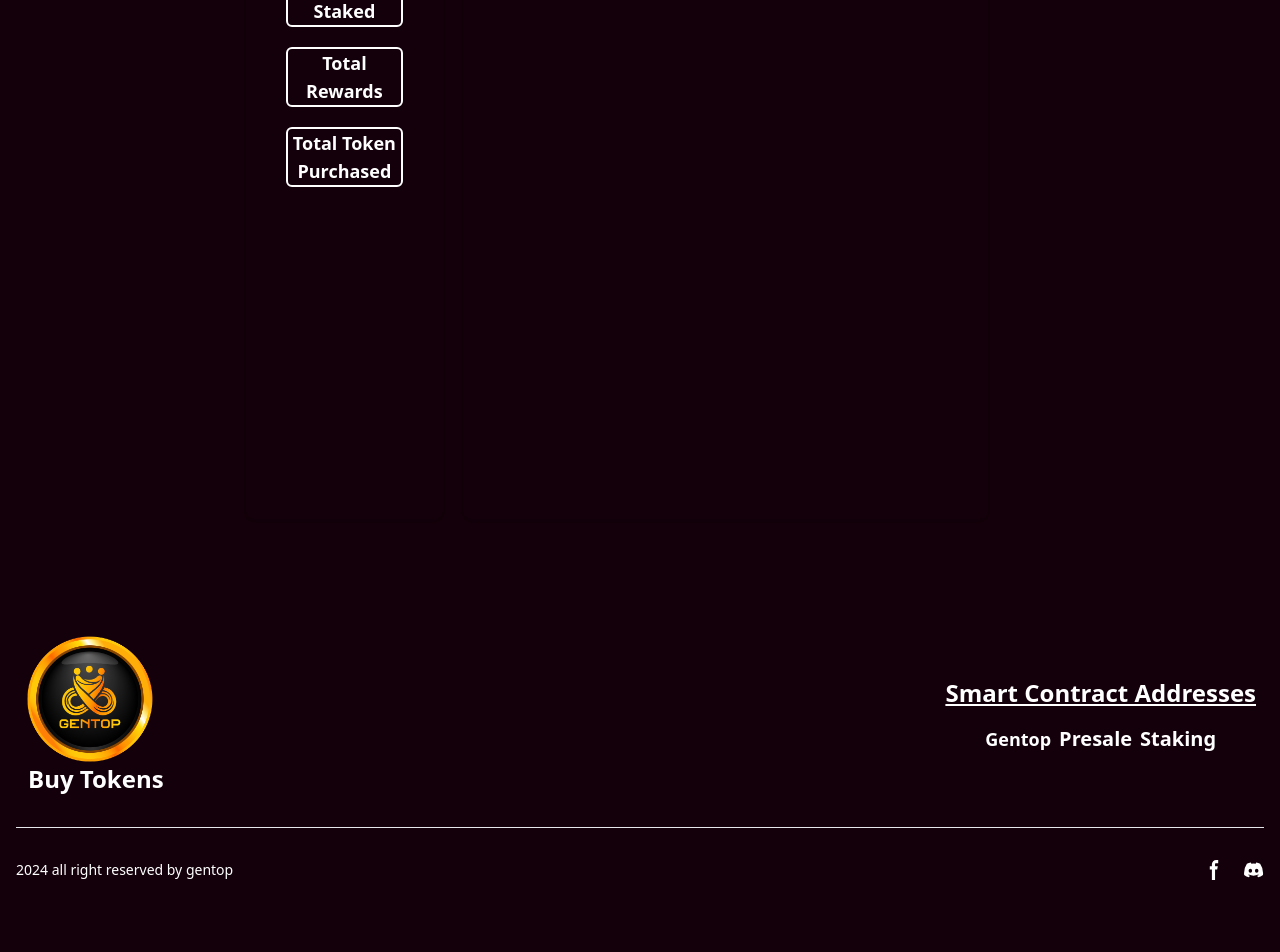
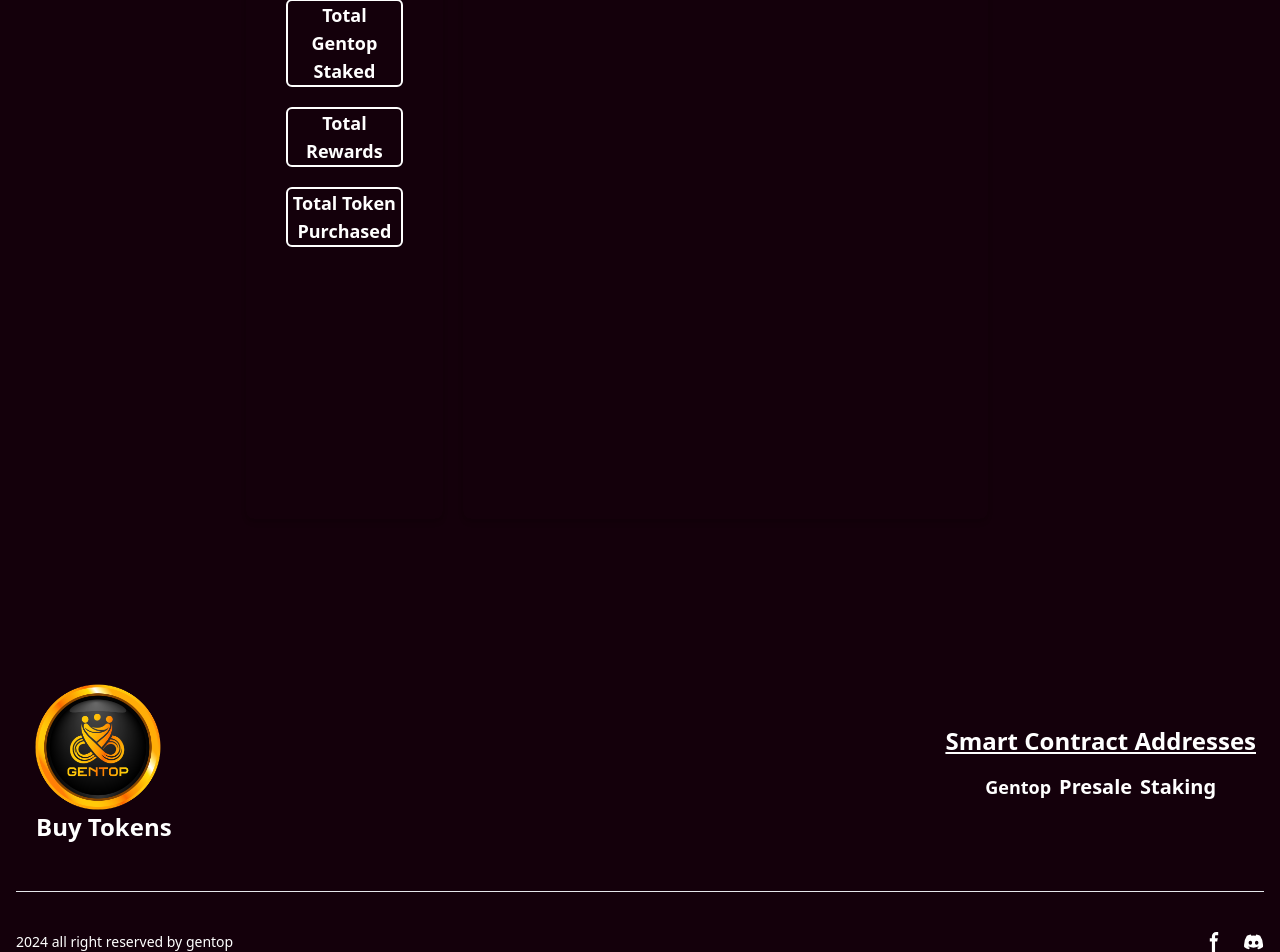
Before and after one commit to umersheikh1986/GenTOP-1, a Next.js app: page /userDashboard in a window 1280 px wide. Shown: the part 357-1309 px from the top of the page. Before the commit the page ends 1237 px from the top, so only its background shows below. Built offline with nearby package versions, Linux system fonts and the light colour scheme.

Commit message:
problem solved

```diff
--- a/src/app/component/UserDashboard1.js
+++ b/src/app/component/UserDashboard1.js
@@ -26,7 +26,7 @@ const UserDashboard1 = () => {
   const [totalPurchasedToken, settotalPurchasedToken] = useState(null);
   const [wa, setWA] = useState(walletAddress);
   // const [signer, setSigner] = useState([]);
-  console.log("this is signer from state", signer);
+  // console.log("this is signer from state", signer);
 
   const [currentReward, setCurrentReward] = useState([]);
   const [stakingContract, setStakingContract] = useState();
@@ -883,6 +883,10 @@ const UserDashboard1 = () => {
 
   useEffect(() => {
     const updateCountdown = async () => {
+      if (!walletAddress || !signer) {
+        console.log("Execution stopped: Wallet address or signer is null.");
+        return; // Stop further execution
+      }
       await fetchStakingDetails();
       // await withdrawReward();
       // console.log(`from useEffect : => ${signer}`);
@@ -1366,7 +1370,7 @@ const UserDashboard1 = () => {
   }
   return (
     <div>
-      <div className="flex flex-col md:flex-row pt-5  min-h-screen text-white  space-x-5">
+      <div className="flex flex-col md:flex-row pt-5 sm:pt-20  min-h-screen text-white   space-x-5">
         {/* Left Side: Connect Wallet Button */}
         <div className=" md:w-1/4 p-10 shadow-md rounded-lg">
           <h2 className="text-xl font-semibold mb-6">User Dashboard</h2>
--- a/src/app/component/registration.tsx
+++ b/src/app/component/registration.tsx
@@ -5,11 +5,11 @@ function Registration() {
   return (
     <div>
       <footer className="bg-[#14000b]">
-        <div className="mx-auto w-full sm:mt-20 sm:pt-10 max-w-screen-xl px-4 pt-6 lg:pt-8">
+        <div className="mx-auto w-full sm:mt-20   max-w-screen-xl px-4 pt-6 lg:pt-8">
           {/* Top Section */}
-          <div className="flex flex-row items-center gap-4 sm:pt-10 sm:flex-row sm:justify-between sm:text-sm lg:gap-8">
+          <div className="flex flex-row items-center gap-2 mt-20  sm:flex-row sm:justify-between sm:gap-4 sm:p-2 sm:text-sm lg:gap-8">
             {/* Logo and Buy Tokens */}
-            <div className="flex flex-row  items-center sm:items-start">
+            <div className="flex flex-row items-center  sm:items-start">
               <Link
                 href="/trade"
                 className="flex flex-col items-center sm:flex-col sm:items-center"
@@ -28,13 +28,13 @@ function Registration() {
             </div>
             {/* Links */}
 
-            <div className="flex flex-col items-center gap-4 sm:flex-col sm:gap-4 sm:p-2">
+            <div className="flex flex-col items-center gap-4 sm:flex-col ">
               <p className="text-lg sm:text-lg lg:text-2xl font-semibold text-white">
                 {" "}
                 <u>Smart Contract Addresses</u>{" "}
               </p>{" "}
               {/* <hr className=" bg-white sm:mx-auto " /> */}
-              <div className="gap-2 flex ">
+              <div className="sm: gap-2 flex ">
                 {" "}
                 <a
                   href="https://bscscan.com/address/0xc94cDB70F1ec91437C5d22340d5206B4B8928482"
@@ -65,7 +65,7 @@ function Registration() {
           </div>
 
           {/* Divider */}
-          <hr className="my-6 border-gray-200 sm:mx-auto lg:my-8" />
+          <hr className="my-6 border-gray-200  sm:mx-auto lg:my-10" />
 
           {/* Bottom Section */}
           <div className="flex flex-col items-center gap-4 sm:flex-row sm:justify-between">
```
